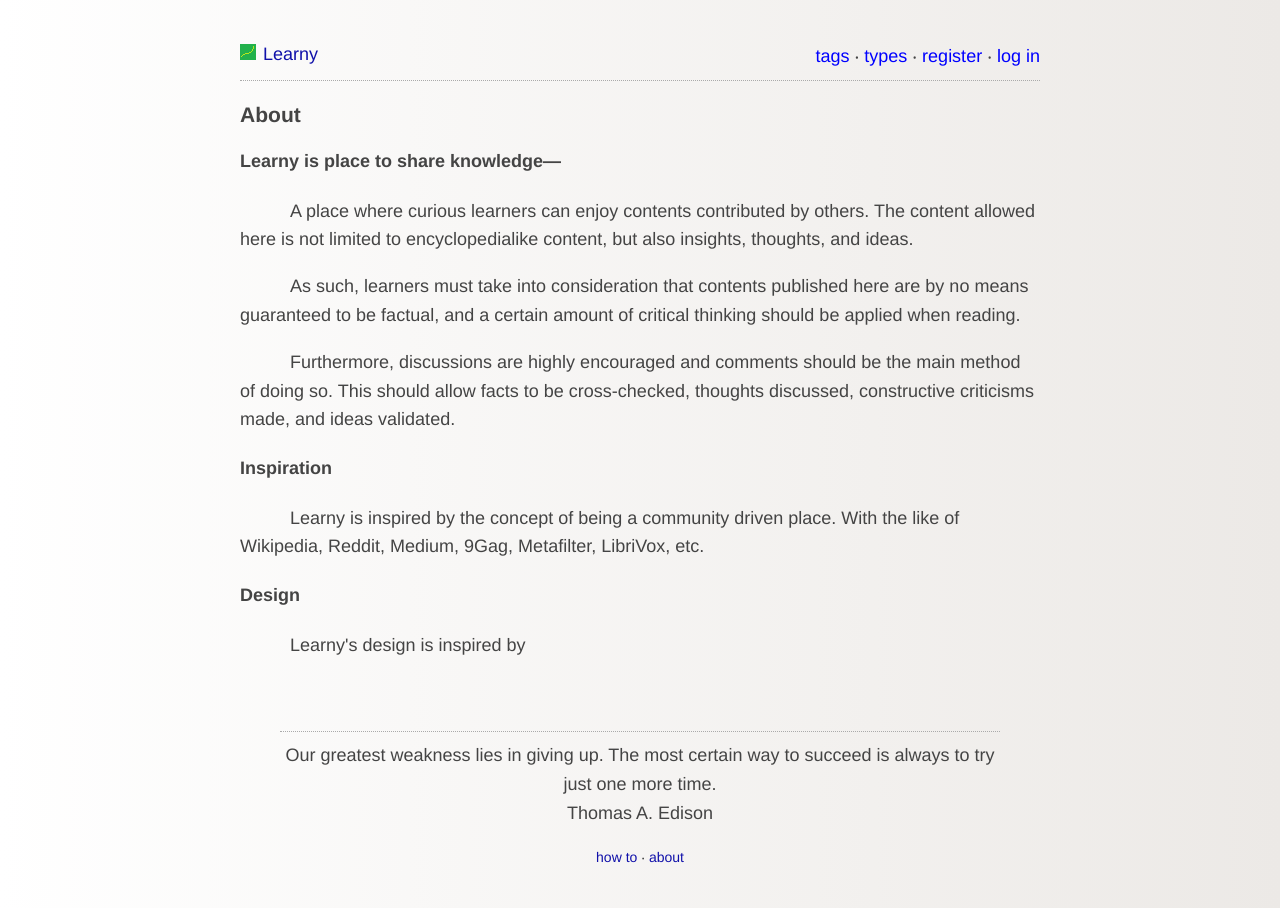
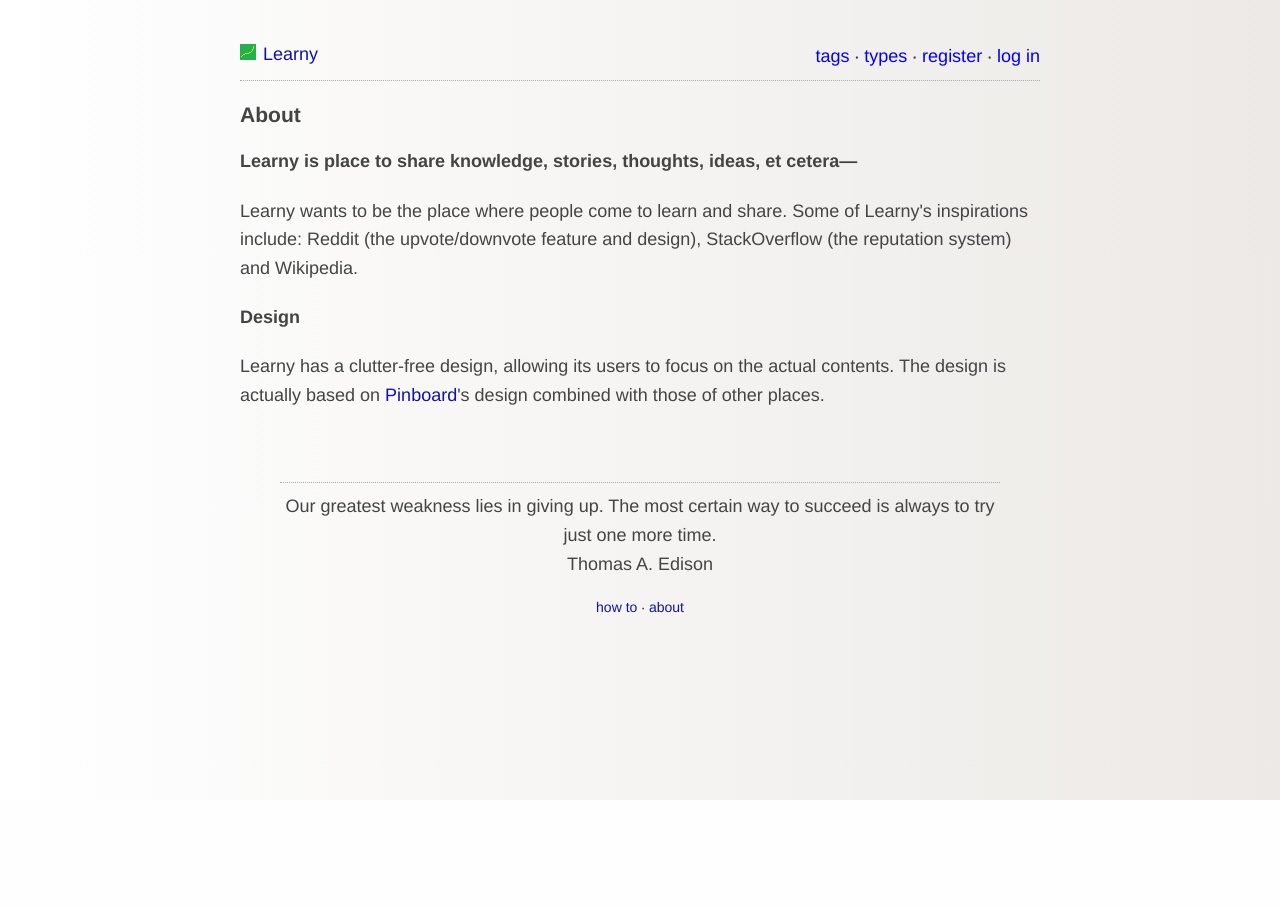
Before and after one commit to suparpat/learny-in-php, a PHP site: page /learny/about.php in a window 1280 px wide. After the commit the page ends 800 px from the top, so only its background shows below. Run offline with PHP 8.4, Linux system fonts and the light colour scheme.

Commit message:
Make comment box width 100%. Edit texts about and how to pages.

```diff
--- a/about.php
+++ b/about.php
@@ -17,33 +17,15 @@
 				<h3>About</h3>
 			</header>
 			<!--To do: make this page with ckeditor?-->
-			<h4>Learny is place to share knowledge—</h4>
-			<p style="text-indent: 50px;">
-				A place where curious learners can enjoy contents contributed by others. The
-				content allowed here is not limited to encyclopedialike content, but also
-				insights, thoughts, and ideas.
-			</p>
-			<p style="text-indent: 50px;">
-				As such, learners must take into consideration that contents published here are
-				by no means guaranteed to be factual, and a certain amount of critical thinking
-				should be applied when reading.
-			</p>
-
-			<p style="text-indent: 50px;">
-				Furthermore, discussions are highly encouraged and comments should be the main
-				method of doing so. This should allow facts to be cross-checked, thoughts discussed,
-				constructive criticisms made, and ideas validated.
-			</p>
-
-			<h4>Inspiration</h4>
-			<p style="text-indent: 50px;">
-				Learny is inspired by the concept of being a community driven place. With the like of
-				Wikipedia, Reddit, Medium, 9Gag, Metafilter, LibriVox, etc.
+			<h4>Learny is place to share knowledge, stories, thoughts, ideas, et cetera—</h4>
+			<p style="text-indent: 0px;">
+				Learny wants to be the place where people come to learn and share. Some of Learny's inspirations include:
+				Reddit (the upvote/downvote feature and design), StackOverflow (the reputation system) and Wikipedia.
 			</p>
 
 			<h4>Design</h4>
-			<p style="text-indent: 50px;">
-				Learny's design is inspired by
+			<p style="text-indent: 0px;">
+				Learny has a clutter-free design, allowing its users to focus on the actual contents. The design is actually based on <a href="https://pinboard.in/">Pinboard</a>'s design combined with those of other places.
 			</p>
 			<?php include 'partials/quote_block.php' ?>
 			<?php include 'partials/footer.php' ?>
--- a/css/style.css
+++ b/css/style.css
@@ -179,7 +179,7 @@ tr:hover {background-color: #f5f5f5}
 }
 
 #commentForm{
-	width: 80%;
+	width: 100%;
 }
 
 #postContent{
--- a/how-to.php
+++ b/how-to.php
@@ -16,11 +16,11 @@
 			<header>
 				<h3>How to</h3>
 			</header>
-			<aside>Share what you know!</aside>
+			<aside>Use Learny to:</aside>
 			<ol>
+				<li>Read and learn from what others have shared</li>
 				<li>Share facts, ideas, thoughts, stories, etc.</li>
-				<li>Make notes</li>
-				<li>Public or private, up to you</li>
+				<li>Make and keep notes in the cloud</li>
 			</ol>
 			<?php include 'partials/quote_block.php' ?>
 			<?php include 'partials/footer.php' ?>
```
